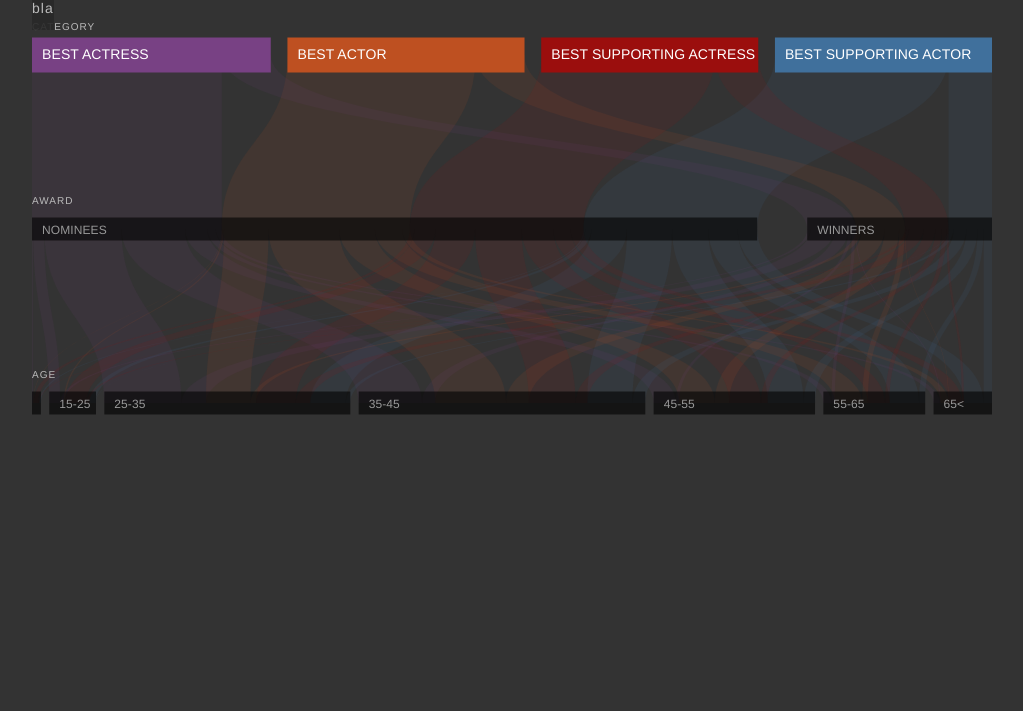
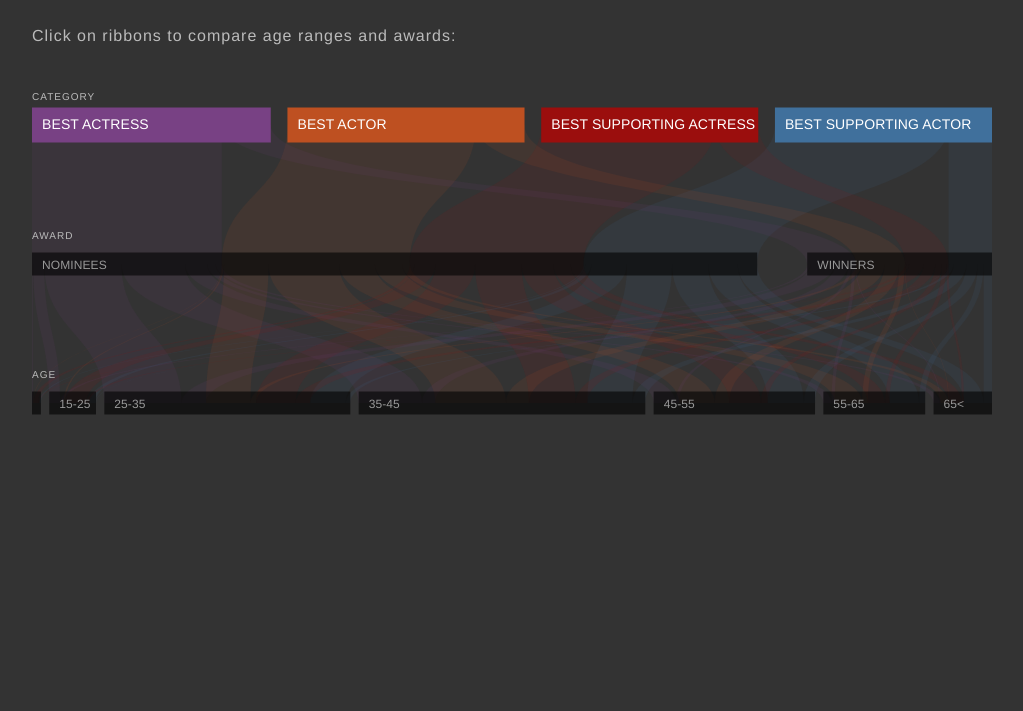
Before and after one commit to julianay/parallel, a plain HTML site: page index.html in a window 1280 px wide. Shown: the part 89-800 px from the top of the page, without its empty margins (128-1151 px from the left). Drawn offline with Linux system fonts and the light colour scheme.

Commit message:
changes on description messages

```diff
--- a/css/sass/d3.parsets.scss
+++ b/css/sass/d3.parsets.scss
@@ -1,6 +1,7 @@
 $bkgColor: #333;
 $textColor: #bbb;
 $textColorCategory: #fff;
+
 /*
 $category0: #784184;
 $category:
@@ -173,17 +174,17 @@ $bars: 9;
 
 .description {
   @include font-style-light;
-  font-size: 14px;
+  font-size: 16px;
   color:$textColor;
-  background-color: rgba(40, 40, 40, 0.9);
+  /*background-color: rgba(40, 40, 40, 0.9);*/
   position: absolute;
 }
 
 .description2 {
   @include font-style-light;
-  font-size: 14px;
+  font-size: 16px;
   color:$textColor;
-  background-color: rgba(40, 40, 40, 0.9);
+  /*background-color: rgba(40, 40, 40, 0.9);*/
   position: absolute;
 }
 
--- a/d3.parsets.js
+++ b/d3.parsets.js
@@ -9,9 +9,11 @@ var isSelected = false;
 var clickedNode = null;
 var chartWidth = 960;
 var chartHeight = 400;
-var chartY = 50;
+var chartY = 120;
 var ageInfo;
 var isDescription = false;
+var descY = 60;
+var descY2 = 85;
 /* regex string to make top categories bars taller */
 var topCategories = /^(Best Actress|Best Actor|Best Supporting Actress|Best Supporting Actor)$/;
 
@@ -589,15 +591,15 @@ var topCategories = /^(Best Actress|Best Actor|Best Supporting Actress|Best Supp
         //.style("display", "none")
         .attr("class", "description")
         .style("left", 0 + "px")
-        .style("top", 0 + "px")
-        .html("<p>test</p>");
+        .style("top", descY + "px")
+        .html("<p>Click on ribbons to compare age ranges and awards:</p>");
 
     var description2 = body.append("div")
     //.style("display", "none")
     .attr("class", "description2")
     .style("left", 0 + "px")
-    .style("top", 35 + "px")
-    .html("<p>bla</p>");
+    .style("top", descY2 + "px")
+    .html("<p></p>");
 
 
     return d3.rebind(parsets, event, "on").value(1).width(chartWidth).height(chartHeight);
@@ -621,7 +623,7 @@ var topCategories = /^(Best Actress|Best Actor|Best Supporting Actress|Best Supp
       description
           .style("display", null)
           .style("left", 0 + "px")
-          .style("top", 0 + "px")
+          .style("top", descY + "px")
           .html(html);
     }
 
@@ -629,7 +631,7 @@ var topCategories = /^(Best Actress|Best Actor|Best Supporting Actress|Best Supp
       description2
           .style("display", null)
           .style("left", 0 + "px")
-          .style("top", 35 + "px")
+          .style("top", descY2 + "px")
           .html(html);
     }
 
@@ -860,7 +862,7 @@ var topCategories = /^(Best Actress|Best Actor|Best Supporting Actress|Best Supp
         path = [];
     while (d.parent) {
       if(d.dimension == "age"){
-        if (d.name) path.unshift(" btw ages " + d.name);
+        if (d.name) path.unshift(" between ages " + d.name);
         d = d.parent;
       }else{
         if (d.name) path.unshift(d.name + " ");
```
Also changed, not shown: css/d3.parsets.css, 1 other file.
